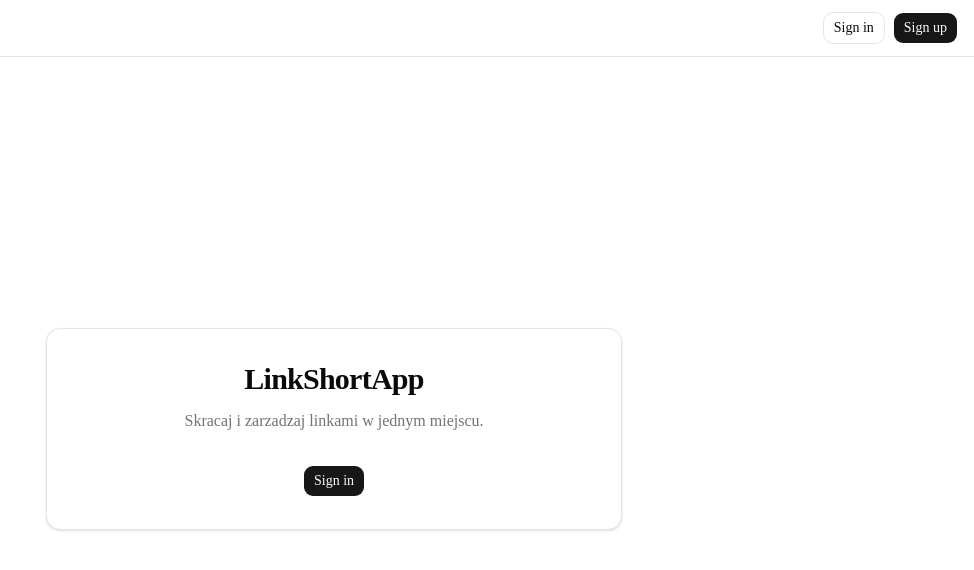
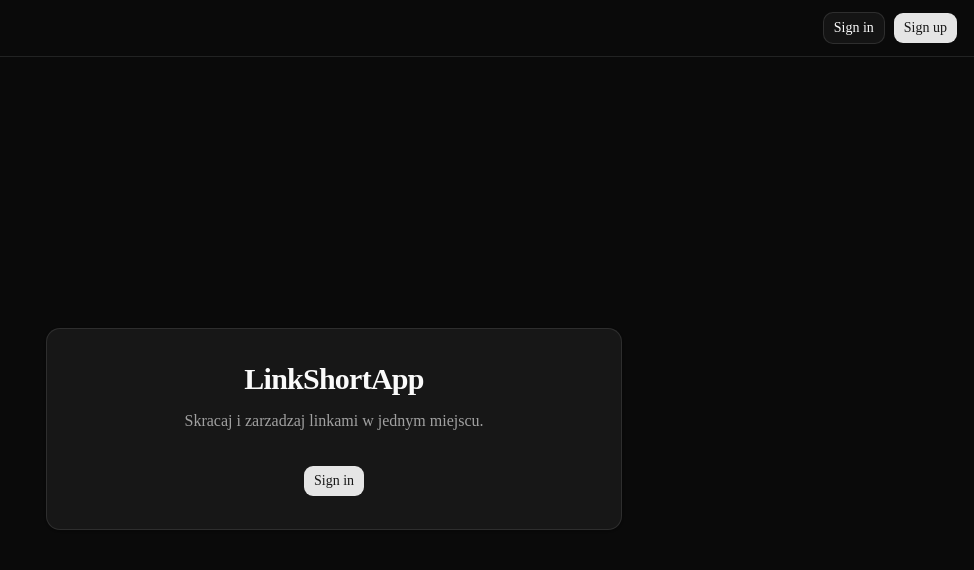
Before and after one commit to MatrasTomek/linkshortapp, a Next.js app: page / in a window 1280 px wide. Shown: the top 570 px of the page, without its empty margins (306-1280 px from the left). Built offline with nearby package versions, Linux system fonts and the light colour scheme; no server answers.

Commit message:
Update RootLayout to enforce dark color scheme in HTML tag

```diff
--- a/app/layout.tsx
+++ b/app/layout.tsx
@@ -27,7 +27,7 @@
 }>) {
 	const { userId } = await auth();
 	return (
-		<html lang="en" className={`${geistSans.variable} ${geistMono.variable} h-full antialiased`}>
+		<html lang="en" className={`${geistSans.variable} ${geistMono.variable} h-full antialiased dark`} style={{ colorScheme: 'dark' }}>
 			<body className="min-h-full flex flex-col">
 				<ClerkProvider>
 					<header className="flex items-center justify-end gap-2 border-b px-4 py-3">
```
